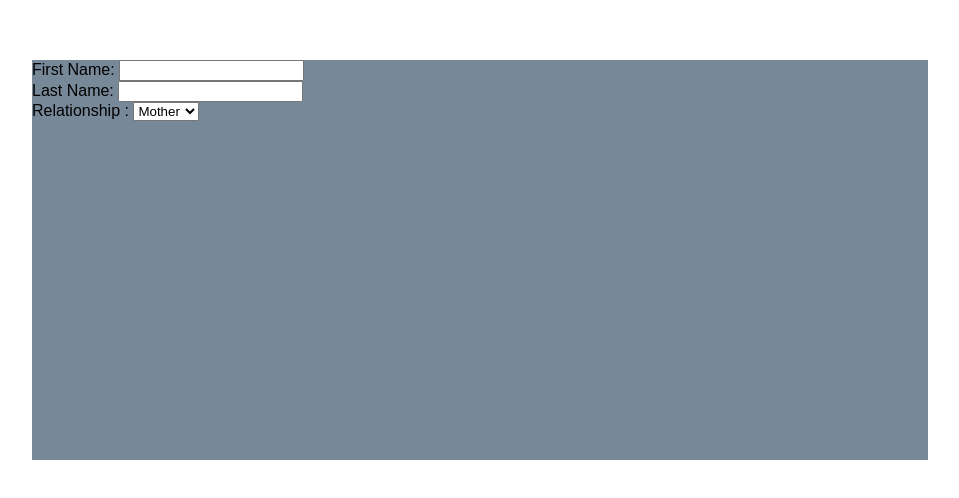
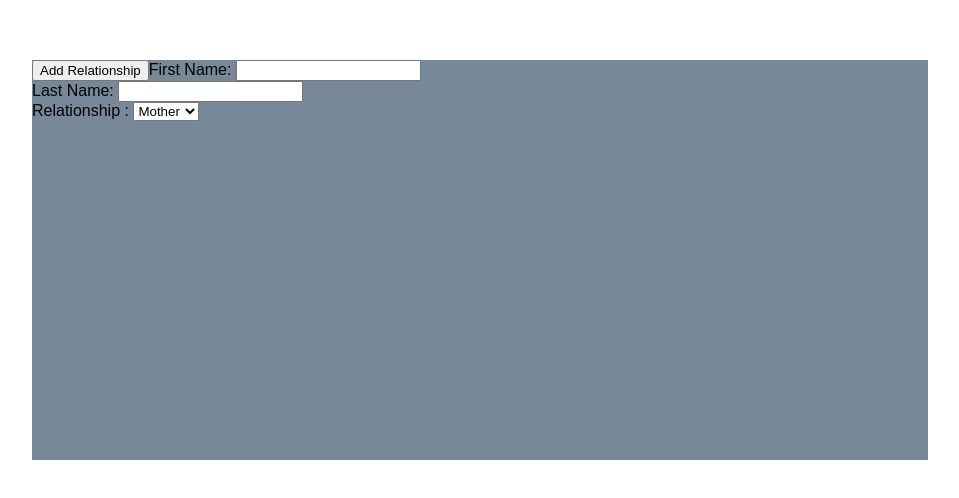
Before and after one commit to briane92/fam-tree, a React (Create React App) app: page / in a window 1280 px wide. Shown: the part 140-638 px from the top of the page, without its empty margins (160-1119 px from the left). Built offline with nearby package versions, Linux system fonts and the light colour scheme.

Commit message:
add relationship button

```diff
--- a/src/App.js
+++ b/src/App.js
@@ -1,14 +1,14 @@
 import React, { Component } from 'react';
 import './App.css';
 import RelationshipSelector from './selectionboxes';
-
-const relationships = ["mother", "father", "sister"]
-
 
 class App extends Component {
   render() {
     return (
       <div className="App">
+          <button type="button">Add Relationship</button>
+
+
         First Name: <input type="text"/> <br />
         Last  Name: <input type="text"/> <br />
           Relationship : <RelationshipSelector />
```
